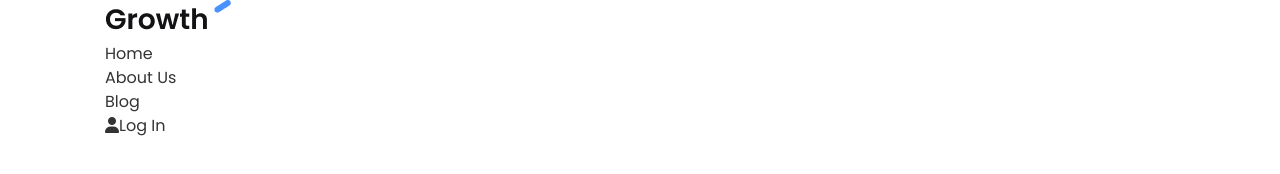
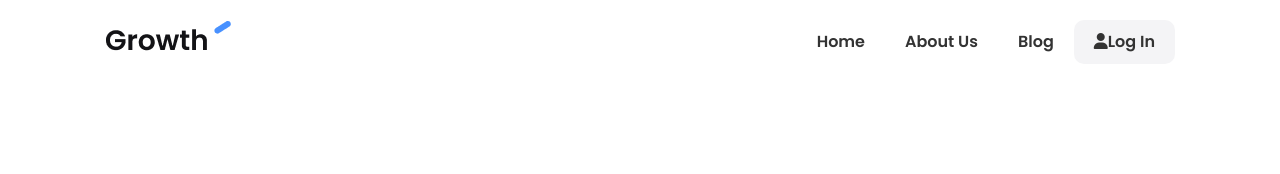
Before and after one commit to mohitcse88/growth-web, a plain HTML site: page index.html in a window 1280 px wide. Drawn offline with Linux system fonts and the light colour scheme.

Commit message:
navbar css and css variable

```diff
--- a/css/style.css
+++ b/css/style.css
@@ -3,7 +3,13 @@
     margin: 0;
     padding: 0;
 }
-
+/* CSS Variable
+:root means scope use anywhere */
+:root{
+  --primary-color: #4891ff ;
+  --light-color: #f4f4f6 ;
+  --dark-color: #111 ;
+}
 body{
     font-family: 'Poppins', sans-serif ;
     font-size: 16px;
@@ -24,7 +30,29 @@ ul{
 img{
     max-width: 100%;
 }
+/*  Navbar*/
+.navbar{
+    background: #fff;
+    padding: 20px;
+}
+.navbar .container{
+    display: flex;
+    justify-content: space-between;
+    align-items: center;
+}
 
+.navbar .main-menu ul{
+    display: flex;
+}
+.navbar ul li a{
+    padding: 10px 20px;
+    display: block ;
+    font-weight: 600;
+    transition: 0.5s;
+}
+.navbar ul li a:hover{
+    color: var(--primary-color);
+}
 /* Utility Classes */
 .container{
     max-width: 1100px;
@@ -37,3 +65,19 @@ img{
     margin: 0 auto;
     padding: 0 15px;
 }
+/* Buttons */
+.btn{
+    display: inline-block;
+    padding: 13px 20px;
+    background: var(--light-color);
+    color: #333;
+    font-weight: 600;
+    text-decoration: none;
+    border: none;
+    border-radius: 10px;
+    cursor: pointer;
+    transition: 0.5s;
+}
+.btn:hover{
+    opacity: 0.8;
+}
--- a/index.html
+++ b/index.html
@@ -30,6 +30,7 @@
         <div class="logo">
           <img src="./images/logo.png" alt="logo" />
         </div>
+
         <div class="main-menu">
           <ul>
             <li>
@@ -42,7 +43,7 @@
               <a href="index.html">Blog</a>
             </li>
             <li>
-              <a class="btn btn-light" href="index.html">
+              <a class="btn" href="index.html">
                 <i class="fas fa-user"></i>Log In</a
               >
             </li>
```
